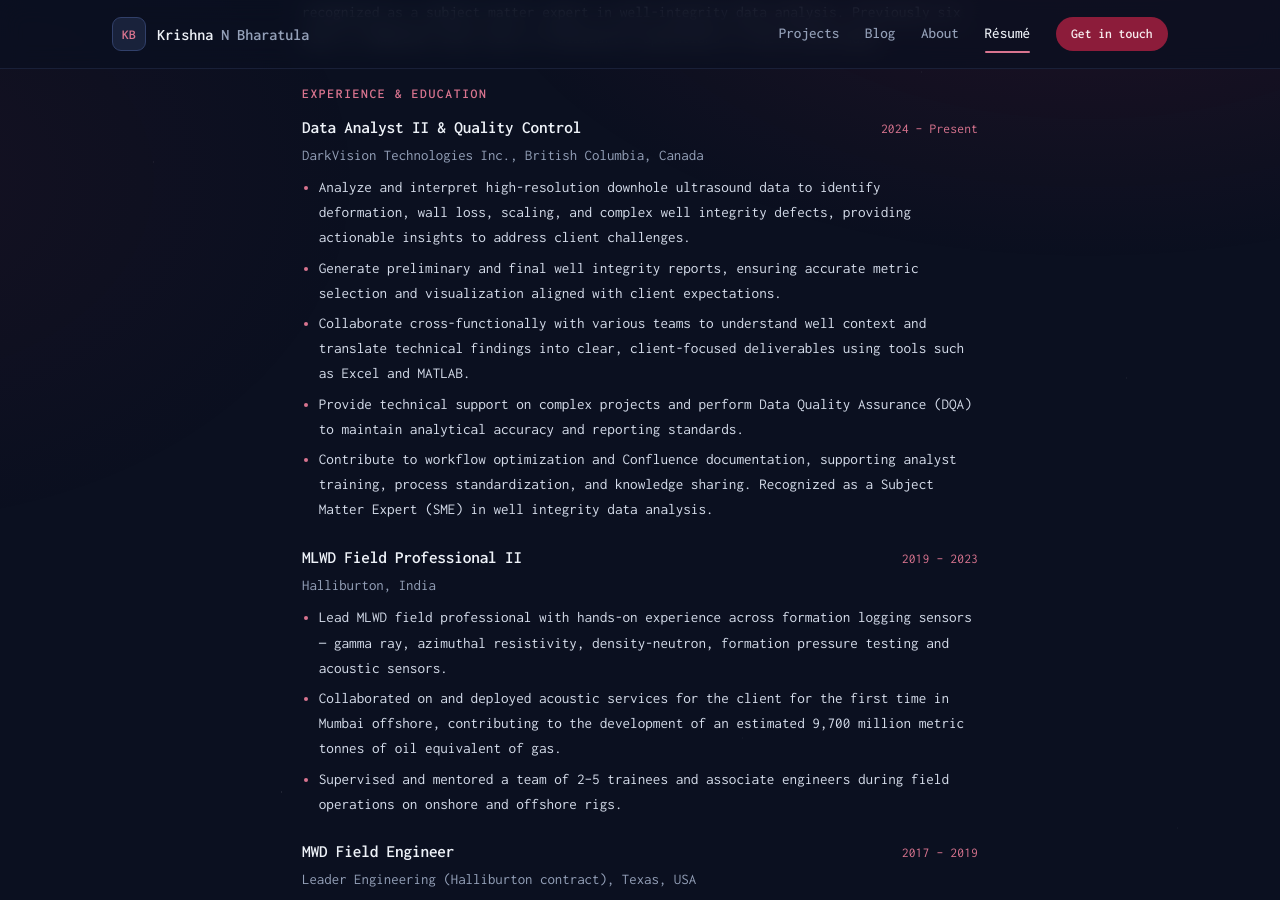
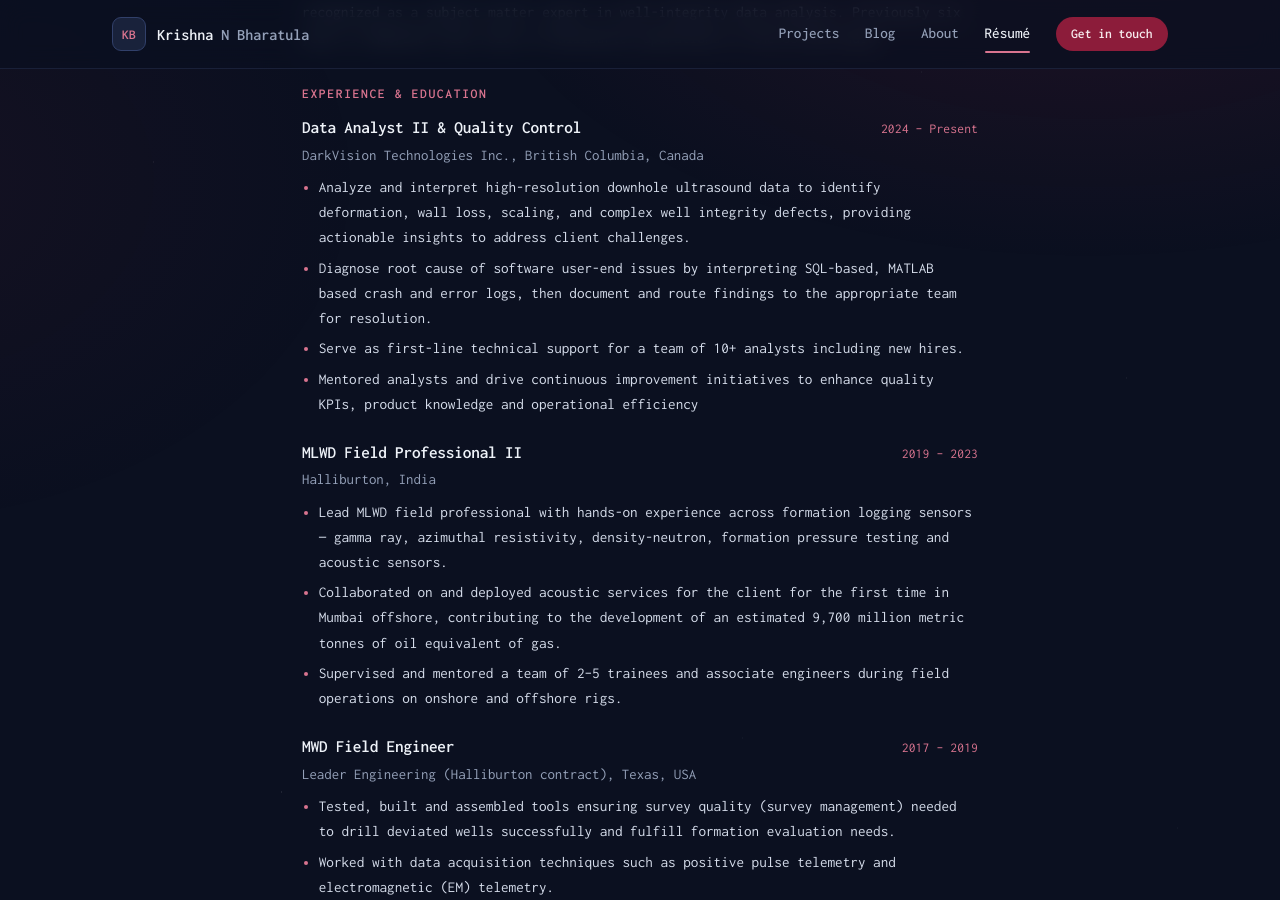
Before and after one commit to Krishna1594/krishna1594.github.io, a Jekyll site: the page built from resume.html, in a window 1280 px wide and 900 px high, scrolled down 536 px. Built offline with Jekyll 4.4.1, drawn with Linux system fonts in a browser that asks for light colours.

Commit message:
Update timeline.yml

```diff
--- a/_data/timeline.yml
+++ b/_data/timeline.yml
@@ -5,10 +5,9 @@
   to: Present
   points:
     - Analyze and interpret high-resolution downhole ultrasound data to identify deformation, wall loss, scaling, and complex well integrity defects, providing actionable insights to address client challenges.
-    - Generate preliminary and final well integrity reports, ensuring accurate metric selection and visualization aligned with client expectations.
-    - Collaborate cross-functionally with various teams to understand well context and translate technical findings into clear, client-focused deliverables using tools such as Excel and MATLAB.
-    - Provide technical support on complex projects and perform Data Quality Assurance (DQA) to maintain analytical accuracy and reporting standards.
-    - Contribute to workflow optimization and Confluence documentation, supporting analyst training, process standardization, and knowledge sharing. Recognized as a Subject Matter Expert (SME) in well integrity data analysis.
+    - Diagnose root cause of software user-end issues by interpreting SQL-based, MATLAB based crash and error logs, then document and route findings to the appropriate team for resolution.
+    - Serve as first-line technical support for a team of 10+ analysts including new hires.
+    - Mentored analysts and drive continuous improvement initiatives to enhance quality KPIs, product knowledge and operational efficiency
 
 - role: MLWD Field Professional II
   org: Halliburton, India
```
